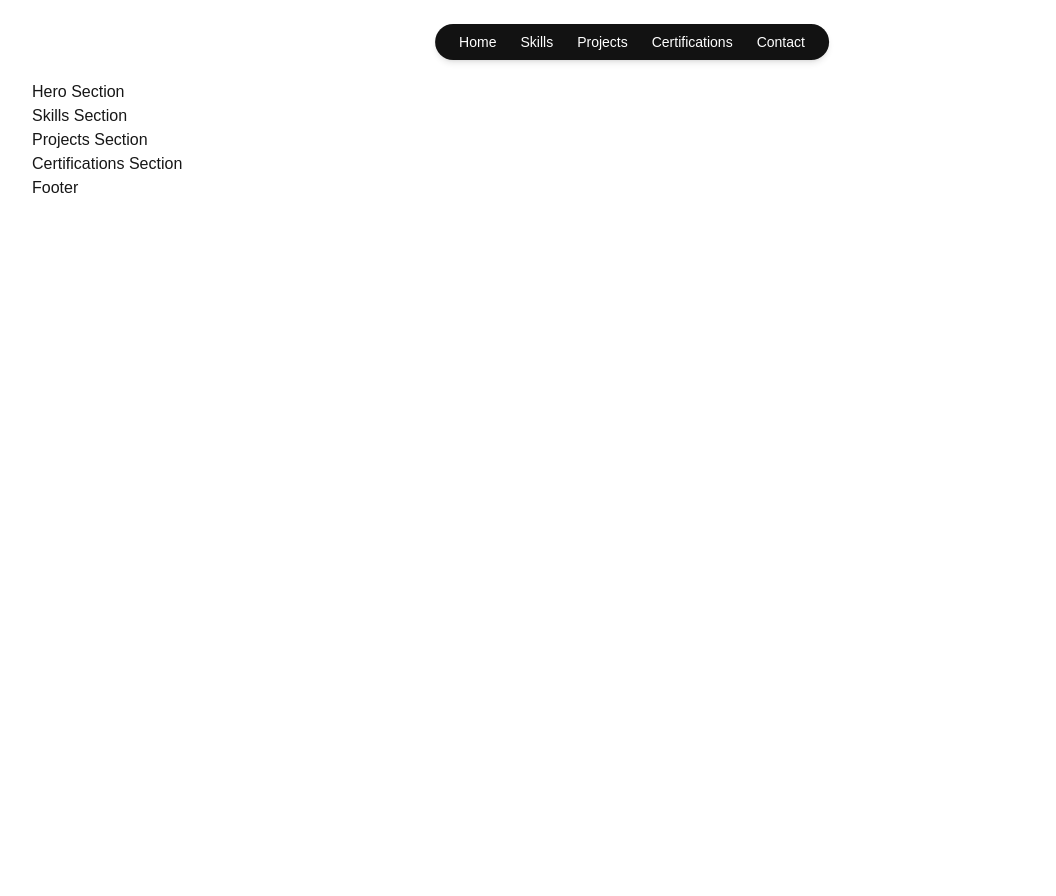
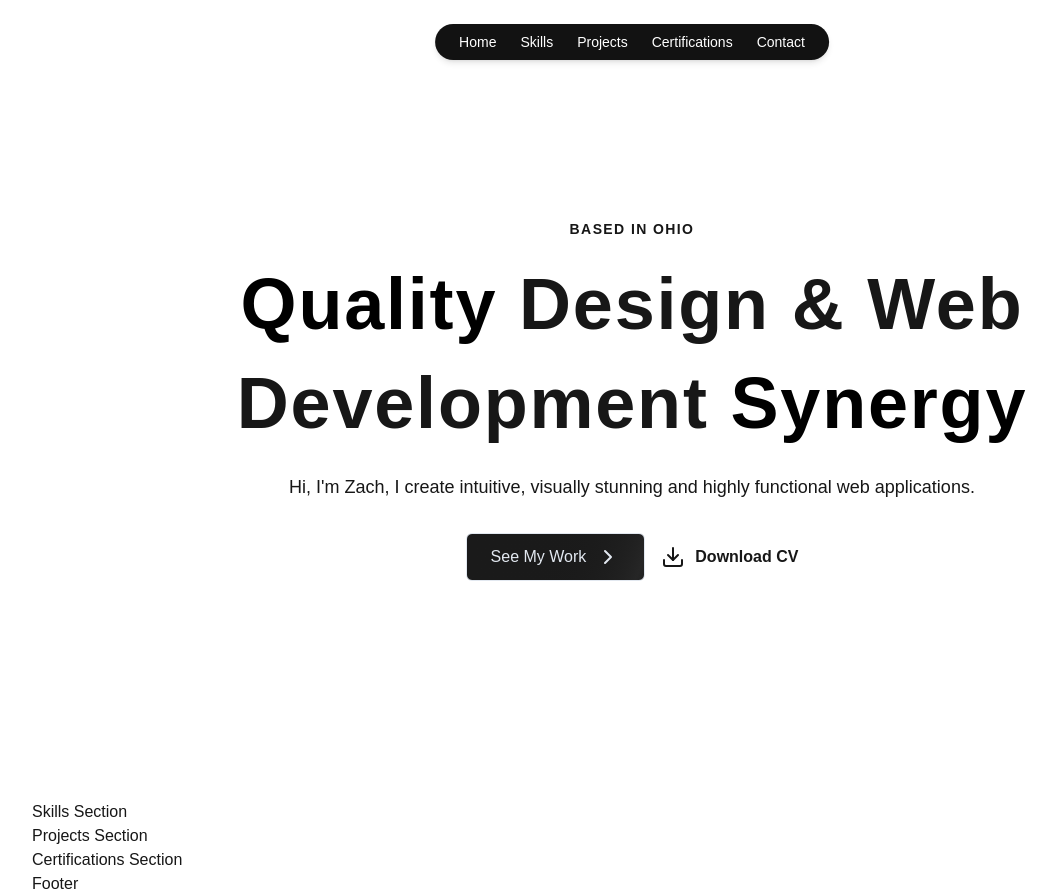
Before and after one commit to Jugernaut73/Portfolio-Website, a Next.js app: page / in a window 1280 px wide. Shown: the whole page, without its empty margins (8-1064 px from the left). Before the commit the page ends 800 px from the top, so only its background shows below. Built offline with nearby package versions, Linux system fonts and the light colour scheme.

Commit message:
Updated hero section to display proper details using new components

```diff
--- a/src/app/(root)/page.tsx
+++ b/src/app/(root)/page.tsx
@@ -16,7 +16,7 @@ const navItems = [
 
 const page = () => {
   return (
-    <main className="flex flex-col px-5 pt-20 sm:px-10 relative">
+    <main className="flex flex-col px-5 sm:px-10 relative">
         <div className="max-w-7xl mx-auto w-full">
             <Navbar navItems={navItems} />
             <HeroSection />
--- /dev/null
+++ b/src/app/_lib/utils.ts
@@ -0,0 +1,6 @@
+import { ClassValue, clsx } from "clsx";
+import { twMerge } from "tailwind-merge";
+
+export function cn(...inputs: ClassValue[]) {
+  return twMerge(clsx(inputs));
+}
--- a/src/components/HeroSection.tsx
+++ b/src/components/HeroSection.tsx
@@ -1,5 +1,55 @@
+import { ChevronRight, Download } from "lucide-react";
+import ShinyButton from "./ui/ShinyButton";
+import Link from "next/link";
+import { TextGenerateEffect } from "./ui/TextGenerate";
+
 const HeroSection = () => {
-    return <h1>Hero Section</h1>
-}
+  return (
+    <>
+      <div className="h-screen w-full flex items-center justify-center absolute top-0 left-0">
+        {/* Radial gradient for the container to give a faded look */}
+        <div className="absolute pointer-events-none inset-0 flex items-center justify-center [mask-image:radial-gradient(ellipse_at_center,transparent_20%,black)]" />
+      </div>
+
+      <div
+        className="pb-20 pt-36 sm:p-0 sm:min-h-screen flex flex-col items-center justify-center relative"
+        id="#home"
+      >
+        <div className="flex flex-col justify-center items-center relative z-10 text-center">
+          <p className="uppercase font-bold text-sm tracking-widest">
+            Based In Ohio
+          </p>
+          {/* <h1 className="text-[40px] md:text-6xl lg:text-7xl font-bold text-center max-w-5xl leading-tight tracking-wide">
+            Quality Design &{" "}
+            <span className="text-primary">Web Development</span> Synergy
+          </h1> */}
+          <TextGenerateEffect
+            words="Quality Design & Web Development Synergy"
+            className="text-[40px] md:text-6xl lg:text-7xl font-bold text-center max-w-5xl leading-snug tracking-wide"
+          />
+          <p className="pt-5 pb-8 text-sm sm:text-base md:text-lg text-dark-200 dark:text-stone-200/70">
+            Hi, I&apos;m Zach, I create intuitive, visually stunning and
+            highly functional web applications.
+          </p>
+          <div className="flex flex-col sm:flex-row items-center gap-4">
+            <ShinyButton icon={<ChevronRight />}>
+              <Link href="#work">See My Work</Link>
+            </ShinyButton>
+            <a
+              href="/resume/CV_en.pdf"
+              download
+              className="flex items-center gap-2.5 group"
+            >
+              <Download className="text-primary" />
+              <span className="group-hover:text-white/70 transition-colors duration-200 font-semibold">
+                Download CV
+              </span>
+            </a>
+          </div>
+        </div>
+      </div>
+    </>
+  );
+};
 
 export default HeroSection;
```
Also changed, not shown: package.json (+9 -5 lines), 1 other file (tests, documents, lock files or other folders).
